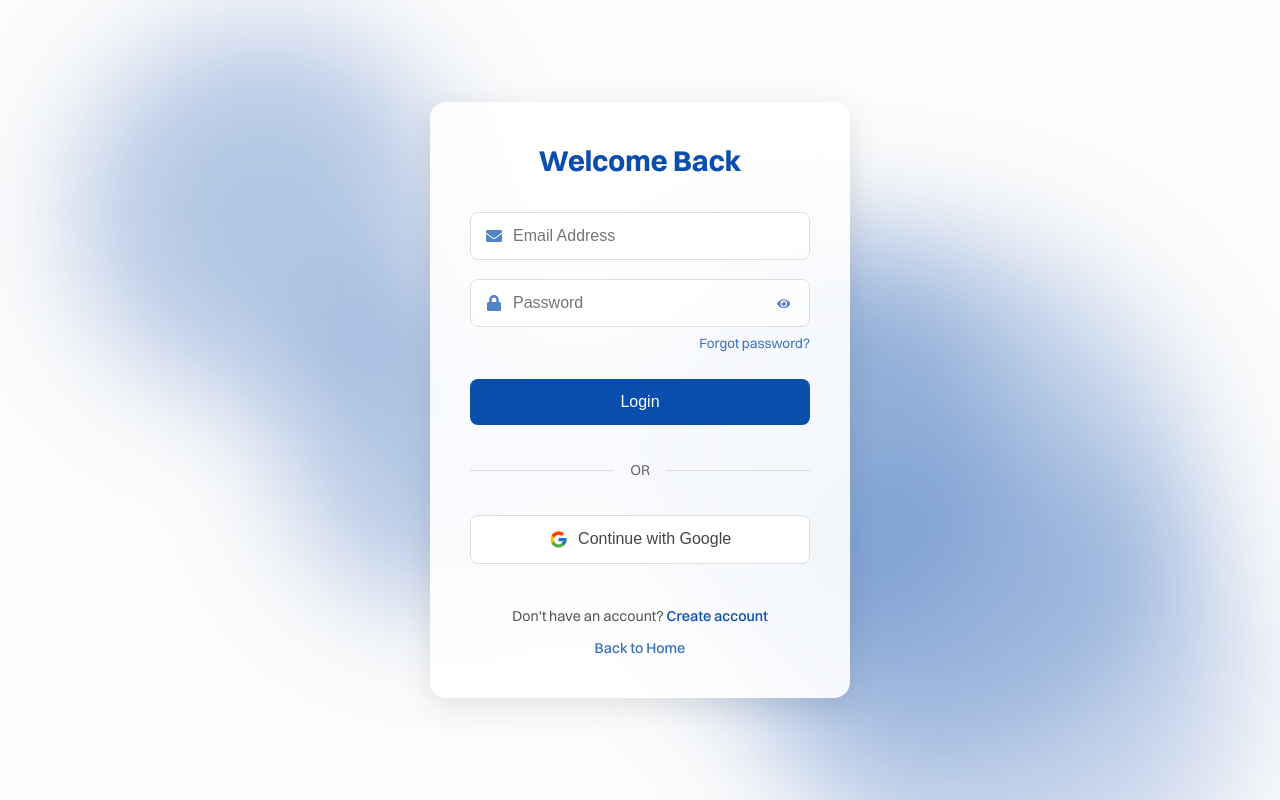
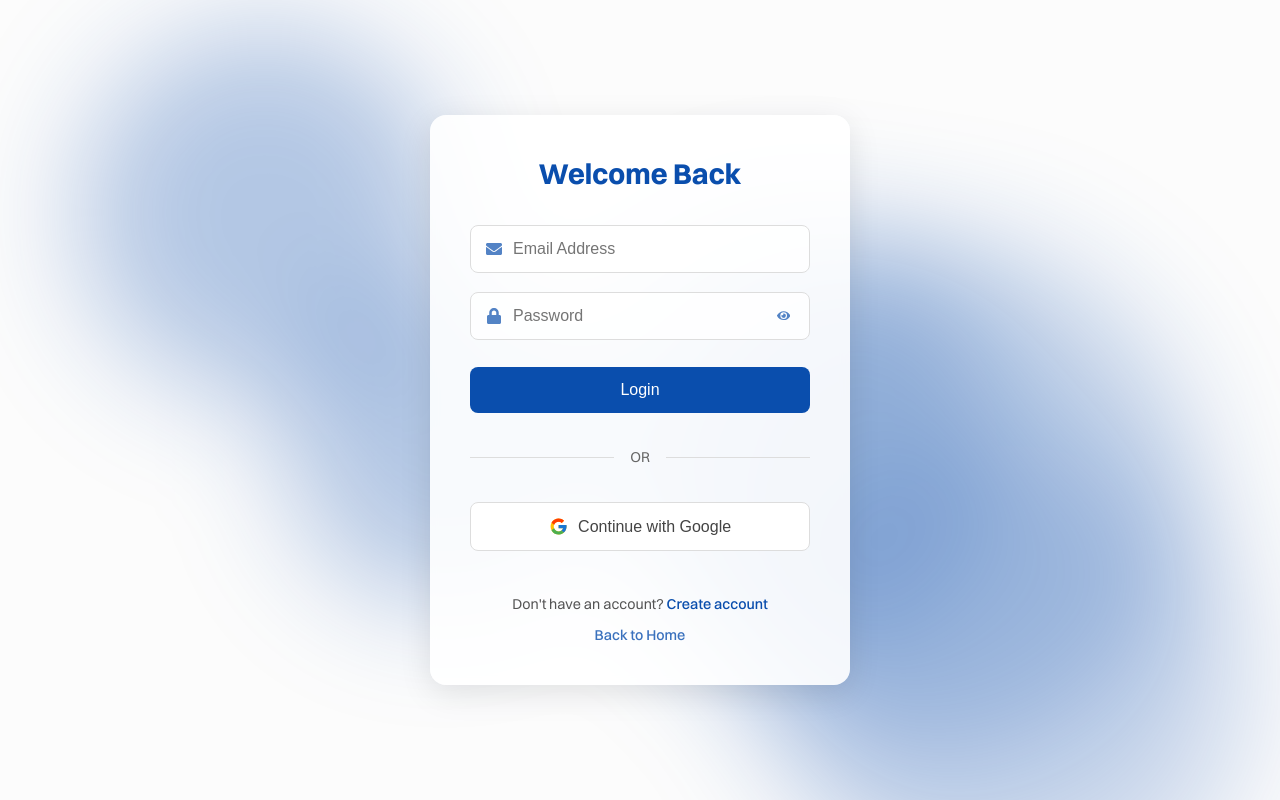
Before and after one commit to ayushcodes0/Tj-Frontend, a React (Vite) app: page /login in a window 1280 px wide. Built offline with nearby package versions, Linux system fonts and the light colour scheme; no server answers.

Commit message:
forgot password disabled

```diff
--- a/src/pages/Login/Login.tsx
+++ b/src/pages/Login/Login.tsx
@@ -137,9 +137,9 @@ const Login = () => {
             {validationErrors.password && (
               <span className={Styles.validationError}>{validationErrors.password}</span>
             )}
-            <div className={Styles.forgotPassword}>
+            {/* <div className={Styles.forgotPassword}>
               <Link to="/forgot-password">Forgot password?</Link>
-            </div>
+            </div> */}
           </div>
 
           <button
```
